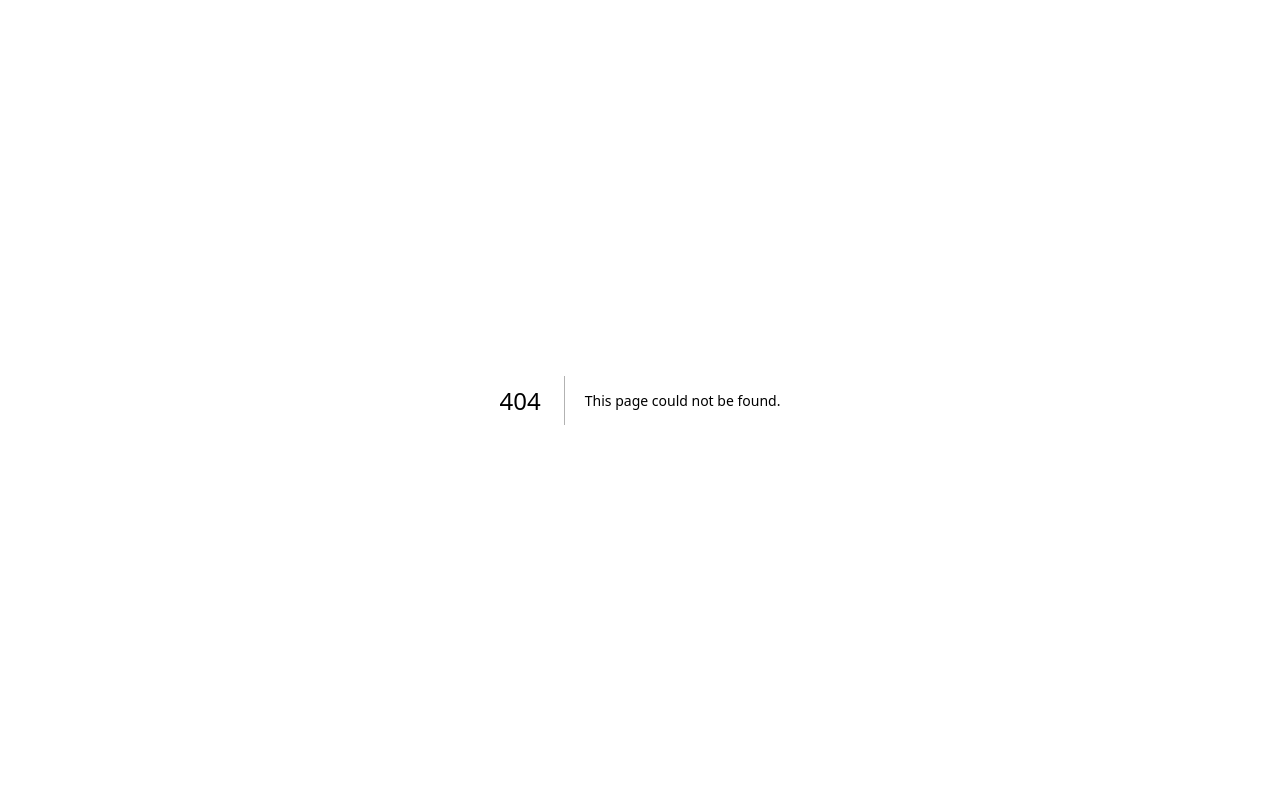
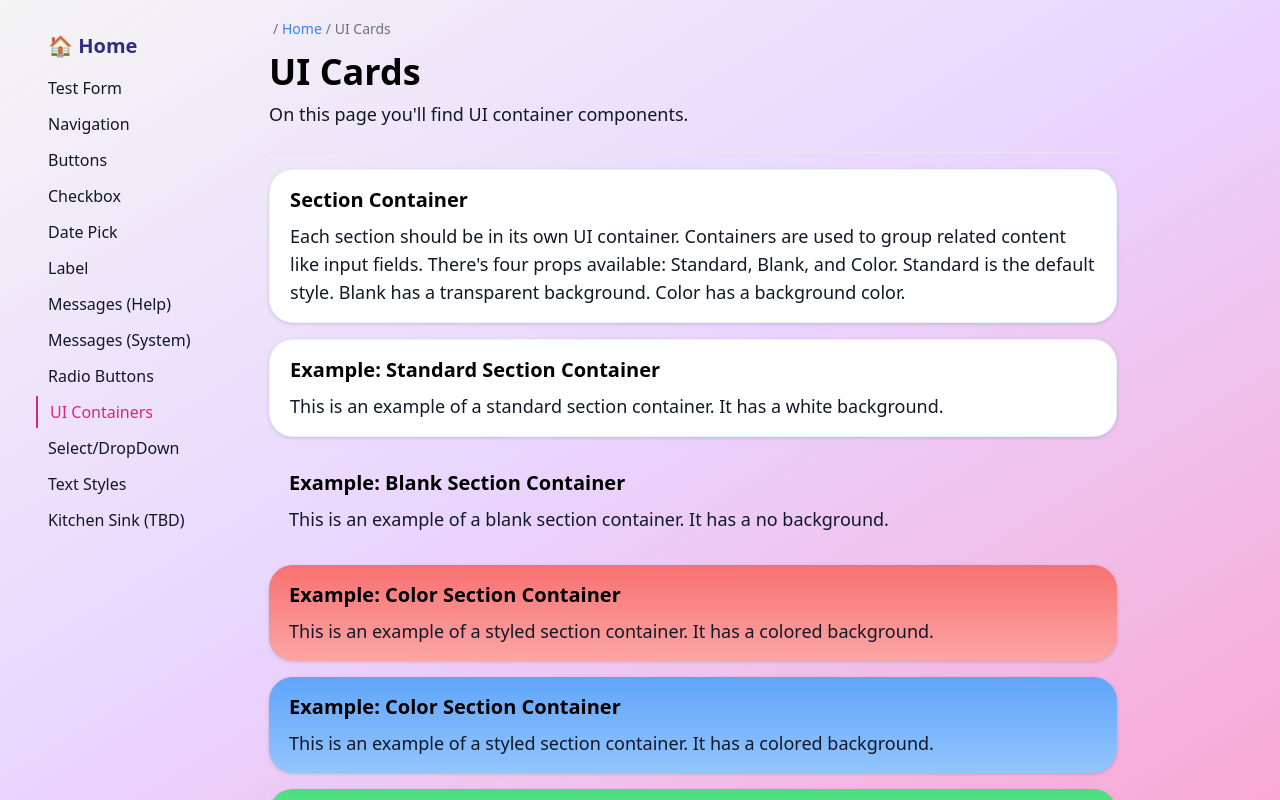
Before and after one commit to tayv/Project-Bubblegum, a Next.js app: page /forms/ui-containers-article in a window 1280 px wide. Before the commit this address had no page. Built offline with nearby package versions, Linux system fonts and the light colour scheme.

Commit message:
Added content to Section article

```diff
--- a/components/layout/LayoutContainerSide.tsx
+++ b/components/layout/LayoutContainerSide.tsx
@@ -5,7 +5,7 @@ import SideNav from '@components/layout/SideNav'
 const LayoutContainerSide = ({children}: any) => {
 
   return (
-    <div className="flex flex-col h-screen bg-gradient-to-tr from-sky-400 via-purple-300 to-pink-300">
+    <div className="flex flex-col h-screen bg-gradient-to-br from-neutral-100 via-purple-200 to-pink-300">
       <div className="flex flex-1 overflow-hidden">
         <SideNav articleList={[
           {title: "Test Form", path: "/forms/test-form"},
@@ -17,7 +17,7 @@ const LayoutContainerSide = ({children}: any) => {
           {title: "Messages (Help)", path: "/forms/messages-help-article"},
           {title: "Messages (System)", path: "/forms/messages-system-article"},
           {title: "Radio Buttons", path: "/forms/radio-buttons-article"},
-          {title: "UI Cards", path: "/forms/ui-cards-article"},
+          {title: "UI Containers", path: "/forms/ui-containers-article"},
           {title: "Select/DropDown", path: "/forms/select-article"},
           {title: "Text Styles", path: "/forms/text-styles-article"},
           {title: "Kitchen Sink (TBD)", path: "/forms/kitchen-sink"},
--- a/components/layout/Section.tsx
+++ b/components/layout/Section.tsx
@@ -2,18 +2,27 @@ import { FC, ReactNode } from 'react'
 import classNames from 'classnames'
 
 export type SectionProps = {
-  id: string,
+  id: string
   style: SectionStyle
-  children: ReactNode,
+  customColor?: customColor
+  children: ReactNode
   className?: string
 }
 
-export type SectionStyle = "standard" | "blank" | "special"
+export type SectionStyle = "standard" | "blank" | "colorBlue" | "colorRed" | "colorGreen" | "colorYellow" | "colorPurple" | "colorPink" | "colorBlack" | "colorCustom"
+export type customColor = string
 
 const sectionStyleMap: {[key in SectionStyle]: string} = {
-  standard: "py-4 px-5 bg-white border border-sky-500/10 drop-shadow", // css styles go here
+  standard: "bg-white border border-sky-500/10 drop-shadow", // css styles go here
   blank: "bg-transparent",
-  special: "p-5 bg-blue-100 drop-shadow",
+  colorBlue: "bg-gradient-to-b from-blue-400 to-blue-300 drop-shadow",
+  colorRed: "bg-gradient-to-b from-red-400 to-red-300 drop-shadow",
+  colorGreen: "bg-gradient-to-b from-green-400 to-green-300 drop-shadow",
+  colorYellow: "bg-gradient-to-b from-yellow-400 to-yellow-300 drop-shadow",
+  colorPurple: "bg-gradient-to-b from-purple-400 to-purple-300 drop-shadow",
+  colorPink: "bg-gradient-to-b from-pink-400 to-pink-300 drop-shadow",
+  colorBlack: "text-gray-200 bg-gradient-to-b from-black to-black/60 drop-shadow",
+  colorCustom: "",
 }
 
 const Section = (
@@ -28,9 +37,9 @@ const Section = (
     <section id={id}
       className={
         classNames([
-          "mt-4 rounded-3xl", // standard css styles go here. Peer is always required for label styling to work
+          "py-4 px-5 mt-4 rounded-3xl", // standard css styles go here. Peer is always required for label styling to work
           sectionStyleMap[style], // to dynamically set styling for different radio types
-          className, // prop
+          className, // custom styling
         ])
       }>
      {children}
--- a/pages/forms/ui-cards-article.tsx
+++ /dev/null
@@ -1,48 +0,0 @@
-import LayoutContainerSide from '@components/layout/LayoutContainerSide'
-import Breadcrumbs from '@components/layout/Breadcrumbs'
-import Heading from '@components/layout/Heading'
-import Paragraph from '@components/layout/Paragraph'
-import { FC } from 'react'
-import Section from '@components/layout/Section'
-
-
-// data for Breadcrumbs
-const crumbs = [
-  {
-    text: "Home",
-    path: "/",
-    currentPg: false,
-  }, {
-    text: "UI Cards",
-    path: "/",
-    currentPg: true,
-  }
-]
-
-const UICardsArticle: FC = () => {
-
-  return (
-  <>
-    <LayoutContainerSide>
-      <Breadcrumbs crumbs={crumbs} />
-      <Heading text="UI Cards" size="h1" type="primary"/>
-      <Paragraph text="On this page you'll find UI Card components." size="standard" type="primary" />
-
-      <br />
-      <hr />
-
-      <Section id="header" style="standard">
-        <Heading text="Section Card" size="h3" type="primary"/>
-          <Paragraph
-            text="🚧 Work in progress"
-            size="standard"
-            type="primary"
-          />
-      </Section>
-
-    </LayoutContainerSide>
-
-  </>
-  )
-}
-export default UICardsArticle
--- /dev/null
+++ b/pages/forms/ui-containers-article.tsx
@@ -0,0 +1,132 @@
+import LayoutContainerSide from '@components/layout/LayoutContainerSide'
+import Breadcrumbs from '@components/layout/Breadcrumbs'
+import Heading from '@components/layout/Heading'
+import Paragraph from '@components/layout/Paragraph'
+import { FC } from 'react'
+import Section from '@components/layout/Section'
+
+
+// data for Breadcrumbs
+const crumbs = [
+  {
+    text: "Home",
+    path: "/",
+    currentPg: false,
+  }, {
+    text: "UI Cards",
+    path: "/",
+    currentPg: true,
+  }
+]
+
+const UIContainersArticle: FC = () => {
+
+  return (
+  <>
+    <LayoutContainerSide>
+      <Breadcrumbs crumbs={crumbs} />
+      <Heading text="UI Cards" size="h1" type="primary"/>
+      <Paragraph text="On this page you'll find UI container components." size="standard" type="primary" />
+
+      <br />
+      <hr />
+
+      <Section id="intro" style="standard">
+        <Heading text="Section Container" size="h3" type="primary"/>
+          <Paragraph
+            text="
+              Each section should be in its own UI container. Containers are used to group related content like input fields.
+              There's four props available: Standard, Blank, and Color. Standard is the default style. Blank has a transparent background. Color has a background color.
+            "
+            size="standard"
+            type="primary"
+          />
+      </Section>
+
+      <Section id="example-standard" style="standard">
+        <Heading text="Example: Standard Section Container" size="h3" type="primary"/>
+          <Paragraph
+            text="This is an example of a standard section container. It has a white background."
+            size="standard"
+            type="primary"
+          />
+      </Section>
+
+      <Section id="example-blank" style="blank">
+        <Heading text="Example: Blank Section Container" size="h3" type="primary"/>
+          <Paragraph
+            text="This is an example of a blank section container. It has a no background."
+            size="standard"
+            type="primary"
+          />
+      </Section>
+
+      <Section id="example-color" style="colorRed">
+        <Heading text="Example: Color Section Container" size="h3" type="primary"/>
+          <Paragraph
+            text="This is an example of a styled section container. It has a colored background."
+            size="standard"
+            type="primary"
+          />
+      </Section>
+
+      <Section id="example-color" style="colorBlue">
+        <Heading text="Example: Color Section Container" size="h3" type="primary"/>
+          <Paragraph
+            text="This is an example of a styled section container. It has a colored background."
+            size="standard"
+            type="primary"
+          />
+      </Section>
+
+      <Section id="example-color" style="colorGreen">
+        <Heading text="Example: Color Section Container" size="h3" type="primary"/>
+          <Paragraph
+            text="This is an example of a styled section container. It has a colored background."
+            size="standard"
+            type="primary"
+          />
+      </Section>
+
+      <Section id="example-color" style="colorYellow">
+        <Heading text="Example: Color Section Container" size="h3" type="primary"/>
+          <Paragraph
+            text="This is an example of a styled section container. It has a colored background."
+            size="standard"
+            type="primary"
+          />
+      </Section>
+
+      <Section id="example-color" style="colorPink">
+        <Heading text="Example: Color Section Container" size="h3" type="primary"/>
+          <Paragraph
+            text="This is an example of a styled section container. It has a colored background."
+            size="standard"
+            type="primary"
+          />
+      </Section>
+
+      <Section id="example-color" style="colorPurple">
+        <Heading text="Example: Color Section Container" size="h3" type="primary"/>
+          <Paragraph
+            text="This is an example of a styled section container. It has a colored background."
+            size="standard"
+            type="primary"
+          />
+      </Section>
+
+      <Section id="example-color" style="colorBlack">
+        <Heading text="Example: Color Section Container" size="h3" type="primary"/>
+          <Paragraph
+            text="This is an example of a styled section container. It has a colored background."
+            size="standard"
+            type="secondary"
+          />
+      </Section>
+
+    </LayoutContainerSide>
+
+  </>
+  )
+}
+export default UIContainersArticle
```
